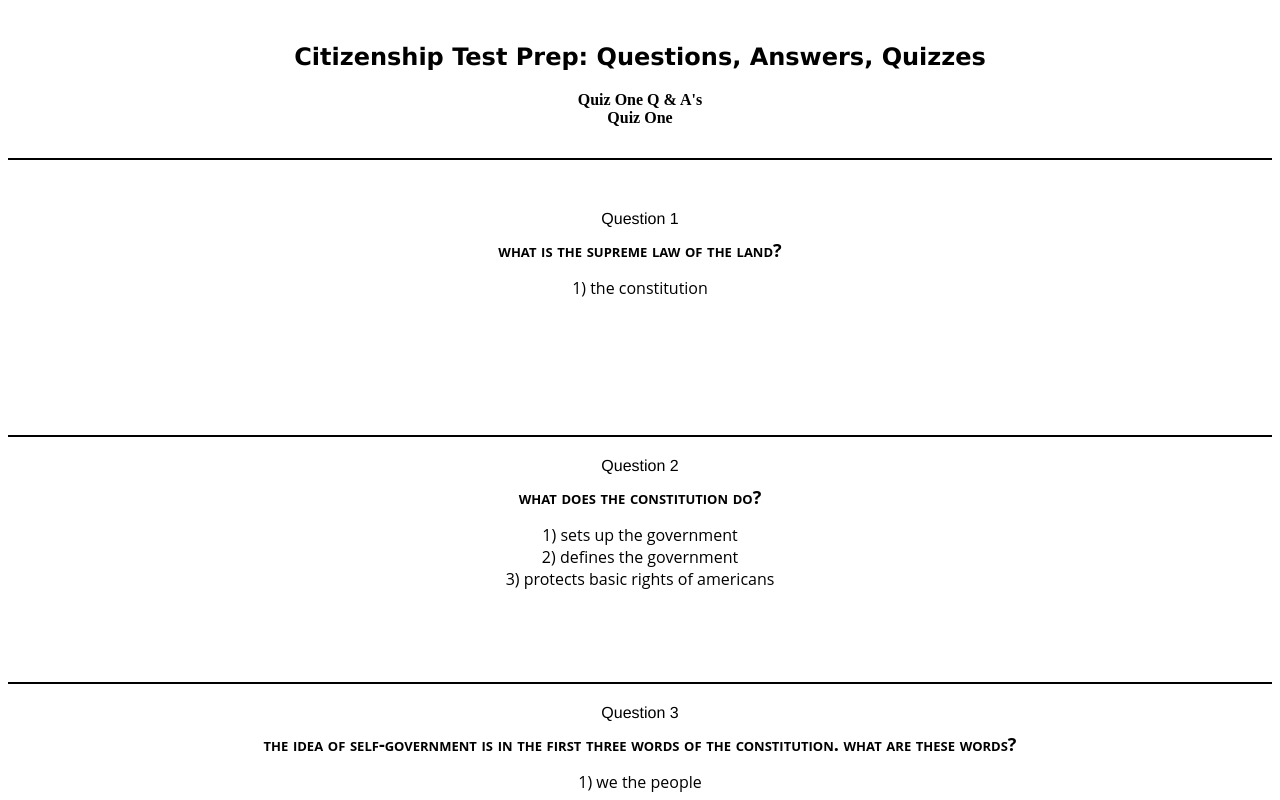
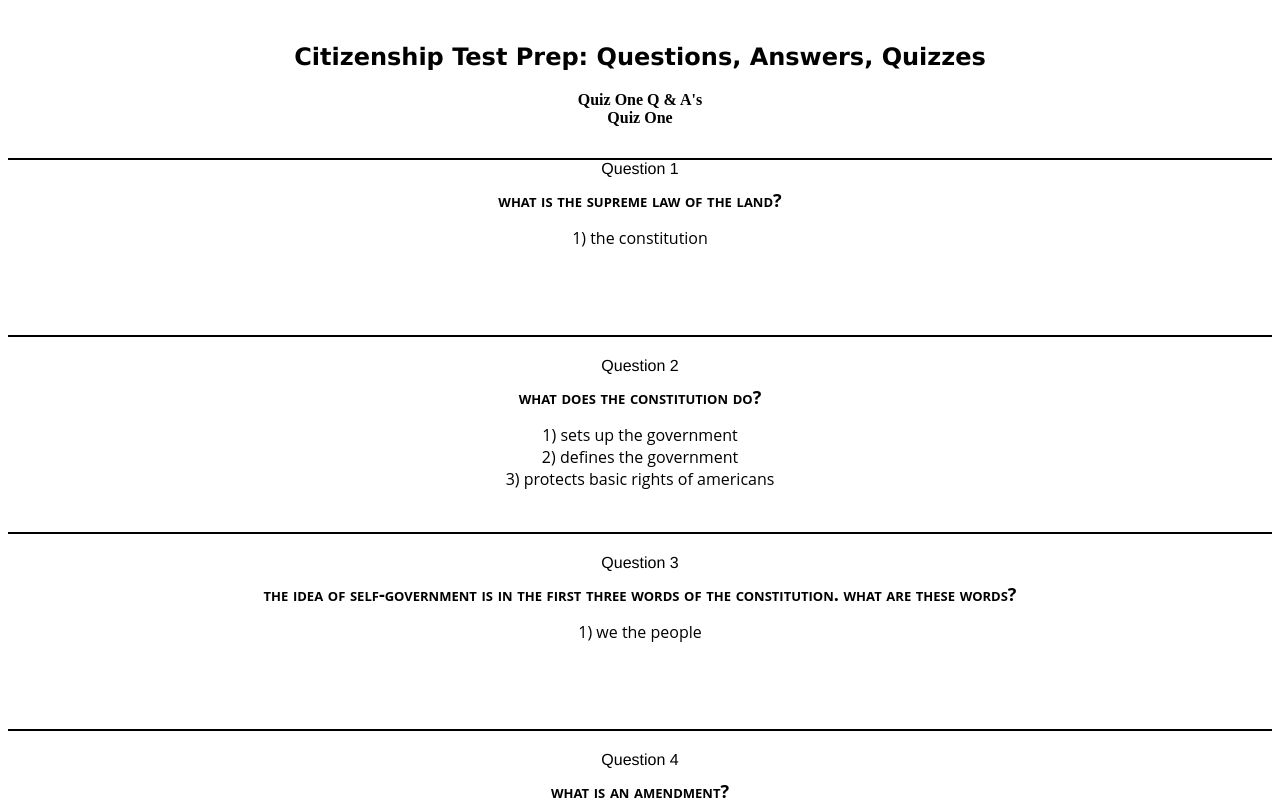
Before and after one commit to mmaustin/citizenship-questions-answers, a React (Create React App) app in the folder citizenship-frontend/: page / in a window 1280 px wide. Shown: the top 800 px of the page. Built offline with nearby package versions, Linux system fonts and the light colour scheme.

Commit message:
reduced the height of the question, answer display panels

```diff
--- a/citizenship-frontend/src/index.css
+++ b/citizenship-frontend/src/index.css
@@ -19,7 +19,7 @@ body {
 nav {
     border-bottom: 2px solid black;
     width: 100%;
-    margin-bottom: 50px;
+    margin-bottom: 0px;
     height: 150px;
     display: flex;
     justify-content: center;
@@ -76,7 +76,7 @@ nav {
     border-bottom: 2px solid black;
     margin-bottom: 20px;
     width: 100%;
-    height: 225px;
+    height: 175px;
     display: flex;
     justify-content: flex-start;
     align-items: center;
```
